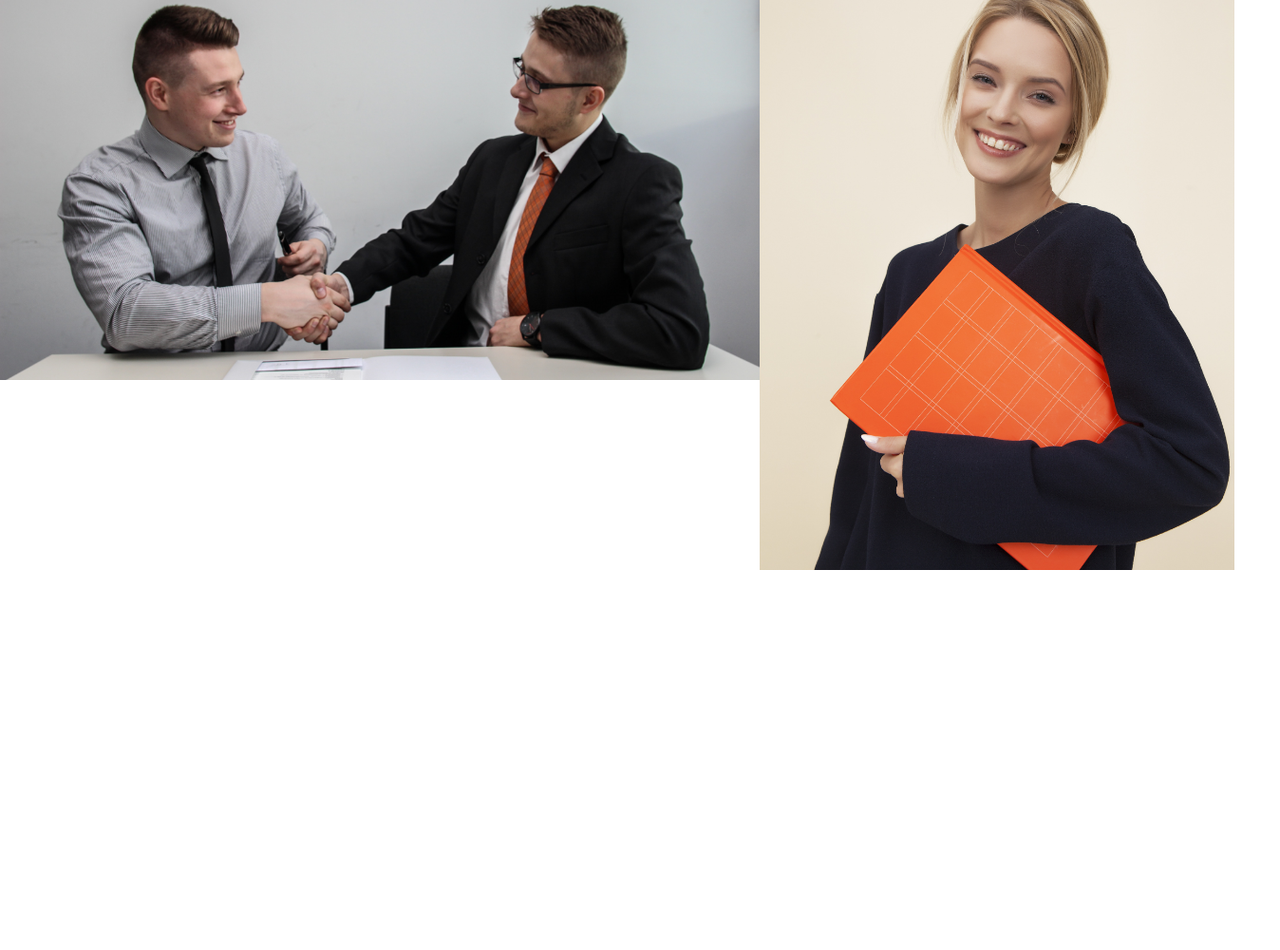
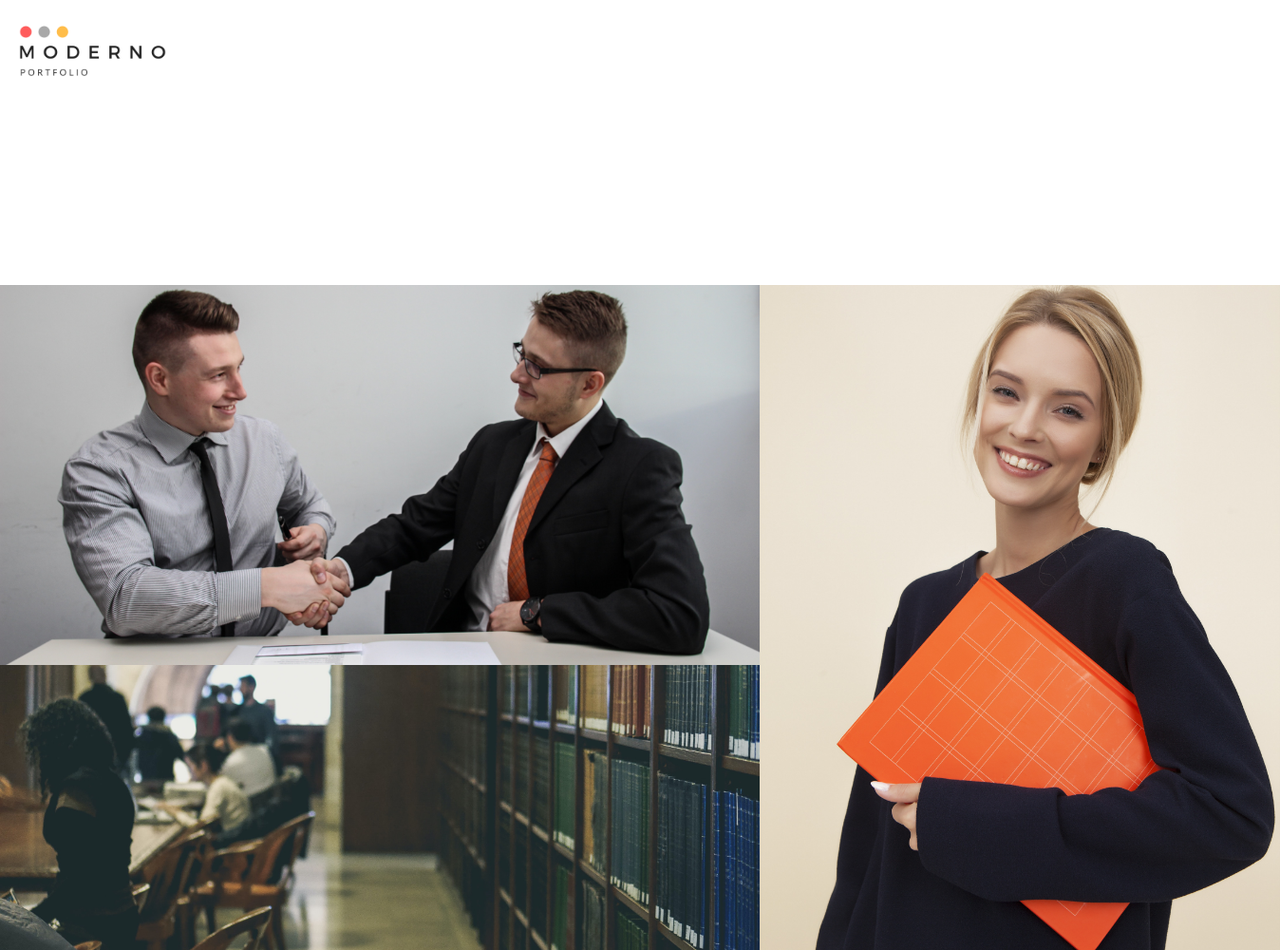
Before and after one commit to Samiran04/Portfolio-React, a React (Create React App) app: page /test in a window 1280 px wide. Shown: the whole page at 95% size, 1348 px wide, since content can reach past the window. Before the commit the page ends 800 px from the top, so only its background shows below. Built offline with nearby package versions, Linux system fonts and the light colour scheme.

Commit message:
Home page in progress

```diff
--- a/src/components/Home.js
+++ b/src/components/Home.js
@@ -4,9 +4,13 @@ class Home extends Component {
   render() {
     return (
       <div>
+        <div className="logo-div"></div>
         <div className="prof"></div>
+        <div className="prof-hide">Professionals</div>
         <div className="stud"></div>
+        <div className="stud-hide">Students</div>
         <div className="roles"></div>
+        <div className="roles-hide">Different Backgrounds</div>
       </div>
     );
   }
--- a/src/index.css
+++ b/src/index.css
@@ -282,14 +282,112 @@ ul li a :hover {
   height: 400px;
   width: 800px;
   position: absolute;
+  top: 300px;
+  cursor: pointer;
+}
+
+.prof-hide {
+  text-align: center;
+  color: white;
+  line-height: 400px;
+  font-size: 60px;
+  font-family: Arial, "Helvetica Neue", Helvetica, sans-serif;
+  height: 400px;
+  width: 800px;
+  position: absolute;
+  top: 300px;
+  background: linear-gradient(
+    to top,
+    rgba(0, 0, 0, 0.8) 50%,
+    rgba(0, 0, 0, 0.8) 50%
+  );
+  opacity: 0;
+  cursor: pointer;
+  transition: 0.8s ease;
+}
+
+.prof-hide:hover {
+  opacity: 1;
 }
 
 .stud {
   background-image: url("./images/student.jpg");
   background-size: cover;
   background-position: center;
-  height: 600px;
-  width: 500px;
+  height: 700px;
+  width: 548px;
   position: absolute;
   left: 800px;
+  top: 300px;
+  cursor: pointer;
 }
+
+.stud-hide {
+  text-align: center;
+  color: white;
+  line-height: 700px;
+  font-size: 60px;
+  font-family: Arial, "Helvetica Neue", Helvetica, sans-serif;
+  height: 700px;
+  width: 548px;
+  position: absolute;
+  left: 800px;
+  top: 300px;
+  background: linear-gradient(
+    to top,
+    rgba(0, 0, 0, 0.8) 50%,
+    rgba(0, 0, 0, 0.8) 50%
+  );
+  opacity: 0;
+  cursor: pointer;
+  transition: 0.8s ease;
+}
+
+.stud-hide:hover {
+  opacity: 1;
+}
+
+.roles {
+  background-image: url("./images/cource2.jpg");
+  background-size: cover;
+  background-position: center;
+  height: 300px;
+  width: 800px;
+  position: absolute;
+  top: 700px;
+  cursor: pointer;
+}
+
+.roles-hide {
+  text-align: center;
+  color: white;
+  line-height: 300px;
+  font-size: 60px;
+  font-family: Arial, "Helvetica Neue", Helvetica, sans-serif;
+  height: 300px;
+  width: 800px;
+  position: absolute;
+  top: 700px;
+  background: linear-gradient(
+    to top,
+    rgba(0, 0, 0, 0.8) 50%,
+    rgba(0, 0, 0, 0.8) 50%
+  );
+  opacity: 0;
+  cursor: pointer;
+  transition: 0.8s ease;
+}
+
+.roles-hide:hover {
+  opacity: 1;
+}
+
+/*Logo*/
+
+.logo-div {
+  width: 200px;
+  height: 100px;
+  background: url("./images/logo.png");
+  background-size: cover;
+  background-position: center;
+}
```
Also changed, not shown: src/images/logo.png (added), src/images/logo.webp (added).
